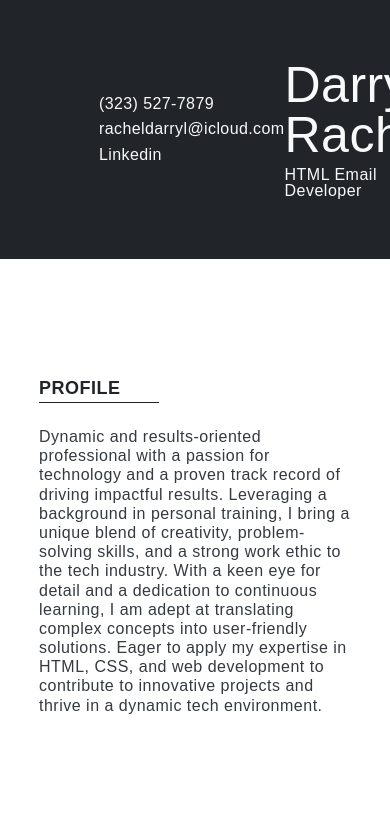
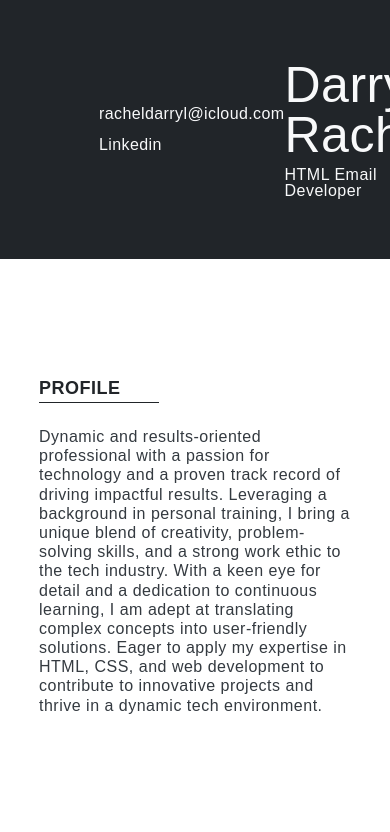
Before and after one commit to darrylrachel/resume, a plain HTML site: page index.html in a window 390 px wide. Shown: the top 832 px of the page. Drawn offline with Linux system fonts and the light colour scheme.

Commit message:
Removed phone from header

```diff
--- a/assets/stylesheets/main.css
+++ b/assets/stylesheets/main.css
@@ -39,7 +39,7 @@ header {
   display: flex;
   flex-direction: column;
   align-items: flex-start;
-  justify-content: space-around;
+  justify-content: space-evenly;
   height: 76px;
 }
 
--- a/index.html
+++ b/index.html
@@ -15,7 +15,7 @@
       <div class="container">
         <header>
           <div class="header__contact">
-            <p class="contact">(323) 527-7879</p>
+            <!-- <p class="contact">(323) 527-7879</p> -->
             <p class="contact">racheldarryl@icloud.com</p>
             <a class="contact" href="https://linkedin.com/darrylrachel"
               >Linkedin</a
```
